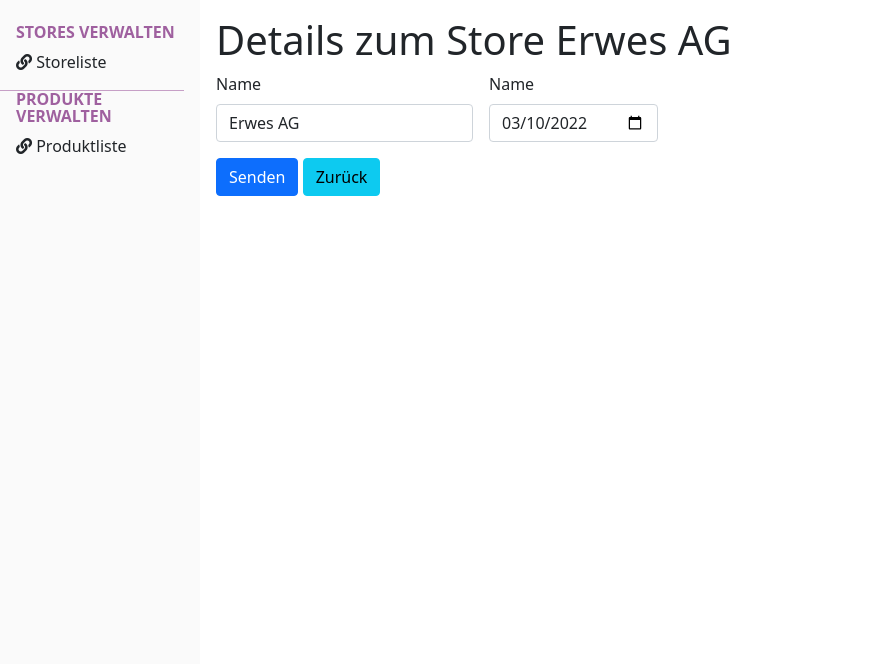
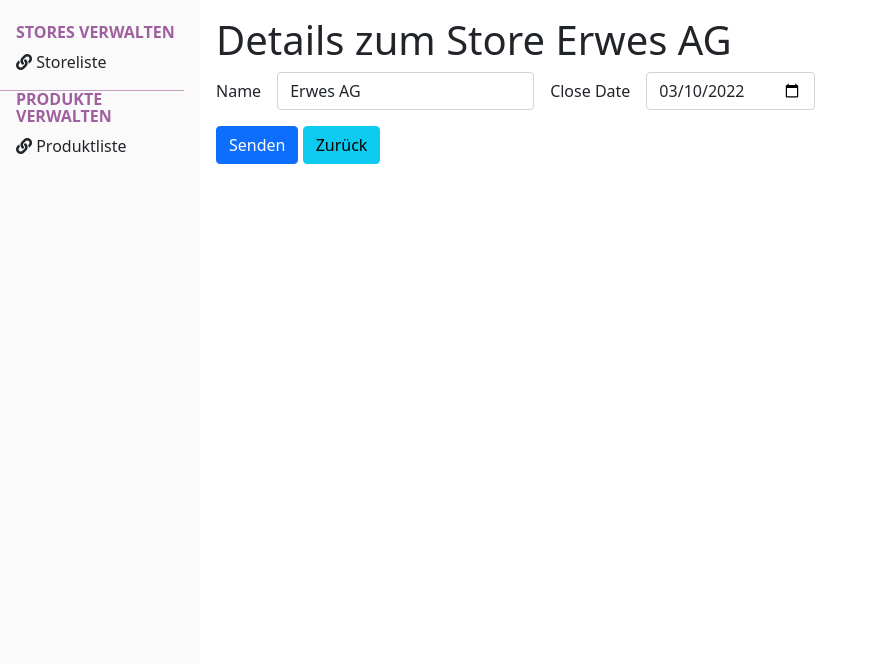
Before and after one commit to schletz/Wmc, a PHP site: the page made by 32_BrowserJavascript/01_MVC/storemanager/index.php in a window 1280 px wide. Shown: the part 70-734 px from the top of the page, without its empty margins (0-878 px from the left). Run offline with PHP 8.4, Linux system fonts and the light colour scheme; data comes from the database, SQL or seed files in the repository; both versions use the stored data as it was after the commit; some libraries are stand-ins or nearby versions.

Commit message:
Commit 20220218

```diff
--- a/32_BrowserJavascript/01_MVC/storemanager/controllers/controller.class.php
+++ b/32_BrowserJavascript/01_MVC/storemanager/controllers/controller.class.php
@@ -1,10 +1,8 @@
 <?php
 abstract class Controller
 {
-    public string $viewName = "";      // Wird vom Router auf den Defaultwert (= Controllername) gesetzt.
-    public array $viewData = array();  // Wird in der Variable $viewData in den Views bereitgestellt.
-    public object $getParams;
-    public object $body;               // Gelesener JSON Content (wenn vorhanden)
+    protected object $getParams;
+    protected object $body;               // Gelesener JSON Content (wenn vorhanden)
     abstract public function get();
 
     function __construct()
@@ -28,15 +26,10 @@ abstract class Controller
     public function onExecute()
     {
     }
-    // public function readRequestBody()
-    // {
-    //     if (isset($_SERVER["CONTENT_TYPE"]) && $_SERVER["CONTENT_TYPE"] == "application/json") {
-    //         $this->body = json_decode(file_get_contents("php://input"));
-    //         return;
-    //     }
-    //     $this->getParams = (object) $_GET;
-    //     $this->body = (object) $_POST;
-    // }
+
+    protected function view($data = null, $viewName = "") {
+        return ['data' => $data, 'viewName' => $viewName];
+    }
 
     protected function ok($data)
     {
--- a/32_BrowserJavascript/01_MVC/storemanager/controllers/homeController.class.php
+++ b/32_BrowserJavascript/01_MVC/storemanager/controllers/homeController.class.php
@@ -2,10 +2,10 @@
 class HomeController extends Controller
 {
     public function get() {
-        $this->viewData = array('message' => "Hello from Home Controller, Action get!");
+        return $this->view(array('message' => "Hello from Home Controller, Action get!"));
     }
 
     public function post() {
-        $this->viewData = array('message' => "Hello from Home Controller, Action post!");
+        return $this->view(array('message' => "Hello from Home Controller, Action post!"));
     }
 }
--- a/32_BrowserJavascript/01_MVC/storemanager/controllers/productsController.class.php
+++ b/32_BrowserJavascript/01_MVC/storemanager/controllers/productsController.class.php
@@ -4,7 +4,7 @@ class ProductsController extends Controller
     // GET /?controller=Products
     public function get()
     {
-        $this->viewData = array('message' => "Hello from Products Controller, Action get!");
+        return $this->view(array('message' => "Hello from Products Controller, Action get!"));
     }
 
     // GET /?controller=Products&action=AllProducts
--- a/32_BrowserJavascript/01_MVC/storemanager/controllers/storesController.class.php
+++ b/32_BrowserJavascript/01_MVC/storemanager/controllers/storesController.class.php
@@ -8,7 +8,7 @@ class StoresController extends Controller
     {
         /** @var PDO $db */
         $db = $GLOBALS['services']->getInstance('db');
-        $this->viewData['stores'] = $db->query("SELECT * FROM Store")->fetchAll(PDO::FETCH_CLASS);
+        return $this->view(['stores' => $db->query("SELECT * FROM Store")->fetchAll(PDO::FETCH_CLASS)]);
     }
 
     /**
@@ -16,8 +16,6 @@ class StoresController extends Controller
      */
     public function getStore()
     {
-        // Sonst würden wir die View store (= controllername) laden.
-        $this->viewName = "storeDetails";
         if (!isset($this->getParams->guid)) return $this->redirect("?controller=stores");
         $guid = $this->getParams->guid;
 
@@ -26,7 +24,7 @@ class StoresController extends Controller
         $stmt = $db->prepare('SELECT * FROM Store WHERE Guid = :guid');
         $stmt->execute(['guid' => $guid]);
         // Alle Spalten werden als lowercase in Properties gemappt (Konfiguration)
-        $this->viewData['store'] = $stmt->fetchAll(PDO::FETCH_CLASS)[0];
+        return $this->view(['store' => $stmt->fetchAll(PDO::FETCH_CLASS)[0]], 'storeDetails');
     }
 
     /**
@@ -35,12 +33,8 @@ class StoresController extends Controller
     public function postStore()
     {
         $body = $this->body;
-        $this->viewName = "storeDetails";
-        // Die gesendeten Daten dem User zurückschicken, sonst gehen bei einem Fehler die
-        // Daten verloren.
-        $this->viewData['store'] = $body;
         if (strtotime($body->closedate) < time()) {
-            $this->viewData['error'] = "Das Datum muss in der Zukunft liegen.";
+            return $this->view(['store' => $body, 'error' => "Das Datum muss in der Zukunft liegen."], 'storeDetails');
             return;
         }
 
@@ -52,7 +46,7 @@ class StoresController extends Controller
             // Redirect after POST, sonst wird beim Aktualisieren das Formular nochmals gesendet.
             return $this->redirect("?controller=stores");
         } catch (Exception $e) {
-            $this->viewData['error'] = $e->getMessage();
+            return $this->view(['store' => $body, 'error' => $e->getMessage()], 'storeDetails');
         }
     }
 
--- a/32_BrowserJavascript/01_MVC/storemanager/index.php
+++ b/32_BrowserJavascript/01_MVC/storemanager/index.php
@@ -36,7 +36,7 @@ function writeCssLink()
 function renderBody()
 {
     // Damit die View auf die Variable $viewData zugreifen kann, muss sie hier definiert werden.
-    $viewData = $GLOBALS['controllerInstance']->viewData;
+    $viewData = $GLOBALS['viewData'];
     // Sucht im Ordner Views nach dem festgelegten Viewnamen. Er ist standardmäßig der
     // Controllername, außer eine Controllermethode überschreibt $this->viewName
     $filename = "views/{$GLOBALS['viewName']}.php";
@@ -111,8 +111,8 @@ $controllerInstance = new $controllerClass;
 $controllerInstance->onExecute();
 $response = $controllerInstance->$method();
 
-// Die Action Methode liefert Daten zurück? Dann geben wir sie einfach als bei komplexen Typen
-// als JSON aus (sonst als Text) und beenden.
+// Die Action Methode einen Statuscode mit ok, ... zurück? Dann geben wir sie einfach
+// bei komplexen Typen als JSON aus (sonst als Text) und beenden.
 if (isset($response) && isset($response['status'])) {
     http_response_code($response['status']);
     if ($response['status'] == 302) {
@@ -126,7 +126,8 @@ if (isset($response) && isset($response['status'])) {
     exit(0);
 }
 
-$viewName = empty($controllerInstance->viewName) ? $controller : $controllerInstance->viewName;
+$viewName = empty($response['viewName']) ? $controller : $response['viewName'];
+$viewData = empty($response['data']) ? array() : $response['data'];
 
 // Damit die Auswirkungen - falls Schadcode injected wird - abgefangen werden sagen wir dem Browser
 // welche Features unsere Seite braucht. So kann z. B. nicht durch ein Script der Standort
--- a/32_BrowserJavascript/01_MVC/storemanager/views/storeDetails.php
+++ b/32_BrowserJavascript/01_MVC/storemanager/views/storeDetails.php
@@ -7,13 +7,13 @@ echo <<<HTML
 <h1>Details zum Store {$viewData['store']->name}</h1>
 <form method="post" action="?controller=stores&action=store">
     <input type="hidden" name="guid" value="{$viewData['store']->guid}" />
-    <div class="d-flex" style="gap:1rem">
-        <div>
-            <label class="form-label" for="name">Name</label>
+    <div class="d-flex flex-wrap " style="gap:1rem">
+        <div class="d-flex align-items-center" style="gap:1rem">
+            <label for="name" class="flex-shrink-0">Name</label>
             <input class="form-control" type="text" name="name" value="{$viewData['store']->name}" />
         </div>
-        <div>
-            <label class="form-label" for="closeDate">Name</label>
+        <div class="d-flex align-items-center" style="gap:1rem">
+            <label for="closeDate" class="flex-shrink-0">Close Date</label>
             <input class="form-control" type="date" name="closedate" value="$closedate" />
         </div>
         <div>
```
Also changed, not shown: 32_BrowserJavascript/01_MVC/storemanager/stores.db.
